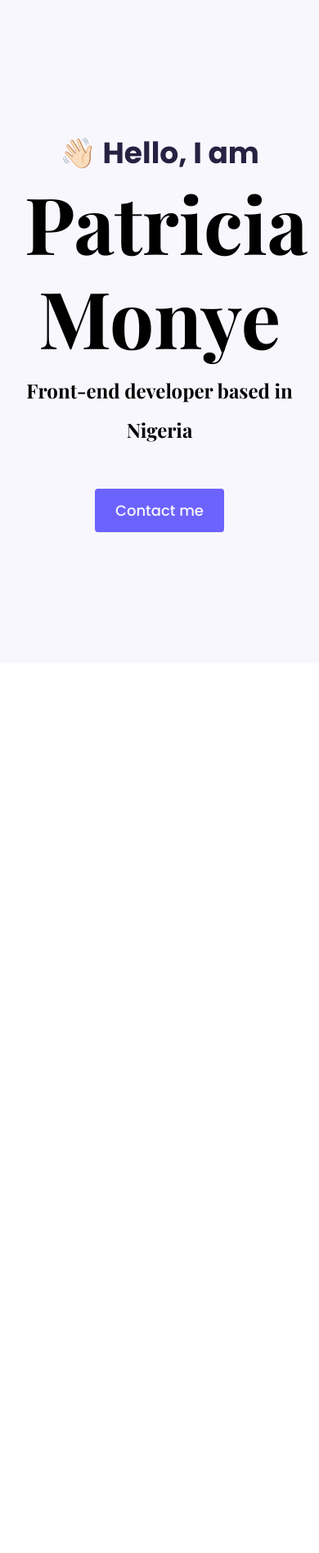
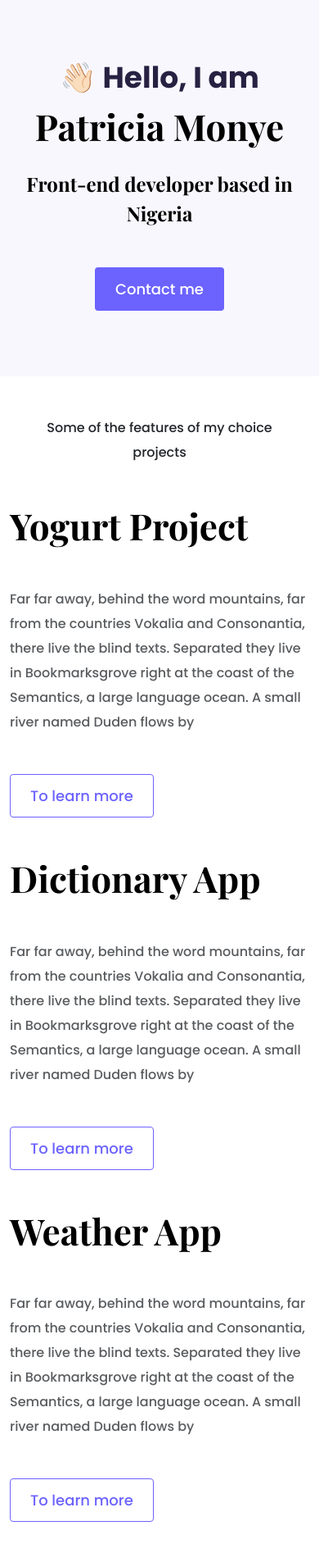
Before and after one commit to 3cia01/Portfolio-Project, a plain HTML site: page index.html in a window 390 px wide. Shown: the whole page at 82% size. Before the commit the page ends 844 px from the top, so only its background shows below. Drawn offline with nearby package versions, Linux system fonts and the light colour scheme.

Commit message:
Integrated the homepage content design

```diff
--- a/index.html
+++ b/index.html
@@ -36,5 +36,59 @@
         <a href="#" class="btn btn-branding">Contact me</a>
       </div>
     </div>
+    <p class="text-center m-5">Some of the features of my choice projects</p>
+    <div class="container">
+      <div class="row mb-5">
+        <div class="col d-none d-lg-block">
+          <img src="images/yogurt.png" class="img-fluid" alt="" />
+        </div>
+        <div class="col">
+          <div class="project-description">
+            <h2 class="mb-5">Yogurt Project</h2>
+            <p class="mb-5 text-muted">
+              Far far away, behind the word mountains, far from the countries
+              Vokalia and Consonantia, there live the blind texts. Separated
+              they live in Bookmarksgrove right at the coast of the Semantics, a
+              large language ocean. A small river named Duden flows by
+            </p>
+            <a href="" class="btn btn-branding-outline">To learn more</a>
+          </div>
+        </div>
+      </div>
+      <div class="row mb-5">
+        <div class="col">
+          <div class="project-description">
+            <h2 class="mb-5">Dictionary App</h2>
+            <p class="mb-5 text-muted">
+              Far far away, behind the word mountains, far from the countries
+              Vokalia and Consonantia, there live the blind texts. Separated
+              they live in Bookmarksgrove right at the coast of the Semantics, a
+              large language ocean. A small river named Duden flows by
+            </p>
+            <a href="" class="btn btn-branding-outline">To learn more</a>
+          </div>
+        </div>
+        <div class="col d-none d-lg-block">
+          <img src="images/dictionary-app.png" class="img-fluid" alt="" />
+        </div>
+      </div>
+      <div class="row mb-5">
+        <div class="col d-none d-lg-block">
+          <img src="images/weather.png" class="img-fluid" alt="" />
+        </div>
+        <div class="col">
+          <div class="project-description">
+            <h2 class="mb-5">Weather App</h2>
+            <p class="mb-5 text-muted">
+              Far far away, behind the word mountains, far from the countries
+              Vokalia and Consonantia, there live the blind texts. Separated
+              they live in Bookmarksgrove right at the coast of the Semantics, a
+              large language ocean. A small river named Duden flows by
+            </p>
+            <a href="" class="btn btn-branding-outline">To learn more</a>
+          </div>
+        </div>
+      </div>
+    </div>
   </body>
 </html>
--- a/styles/portfolio.css
+++ b/styles/portfolio.css
@@ -25,10 +25,17 @@ h6 {
 
 h1 {
   font-size: 96px;
+  line-height: 1.5;
+}
+
+h2 {
+  font-size: 64px;
 }
 
 p {
   font-weight: normal;
+  font-size: 16px;
+  line-height: 30px;
 }
 
 .hero {
@@ -48,14 +55,47 @@ p {
   font-family: var(--heading-font-family);
   font-size: 24px;
   font-weight: normal;
-  line-height: 2;
+  line-height: 1.5;
 }
 
 .btn-branding {
   background: var(--branding-color);
   border-radius: 4px;
-  color: var(--secondary-color);
+  color: white;
   font-size: 18px;
   line-height: 27px;
   padding: 12px 24px;
 }
+
+.btn-branding-outline {
+  color: var(--branding-color);
+  border: 1px solid var(--branding-color);
+  border-radius: 4px;
+  font-size: 18px;
+  line-height: 27px;
+  padding: 12px 24px;
+}
+
+.project-discription {
+  padding: 120px 60px;
+}
+
+@media (max-width: 900px) {
+  h1 {
+    font-size: 44px;
+    line-height: 2;
+  }
+
+  h2 {
+    font-size: 44px;
+  }
+
+  .hero {
+    padding: 80px 20px;
+  }
+
+  .project-discription {
+    padding: 0;
+    text-align: center;
+  }
+}
```
Also changed, not shown: images/dictionary-app.png (added), images/weather.png (added), images/yogurt.png (added).
